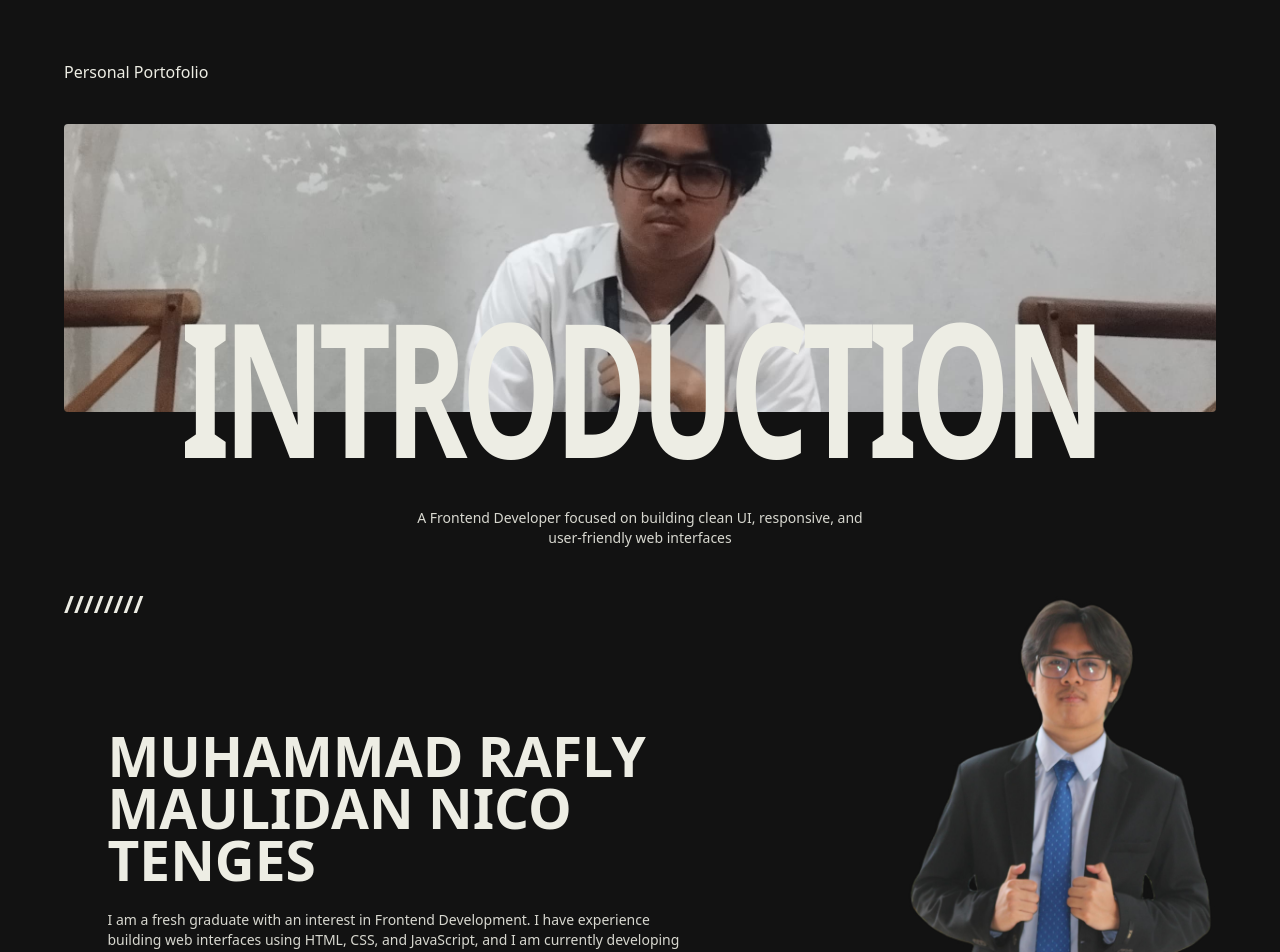
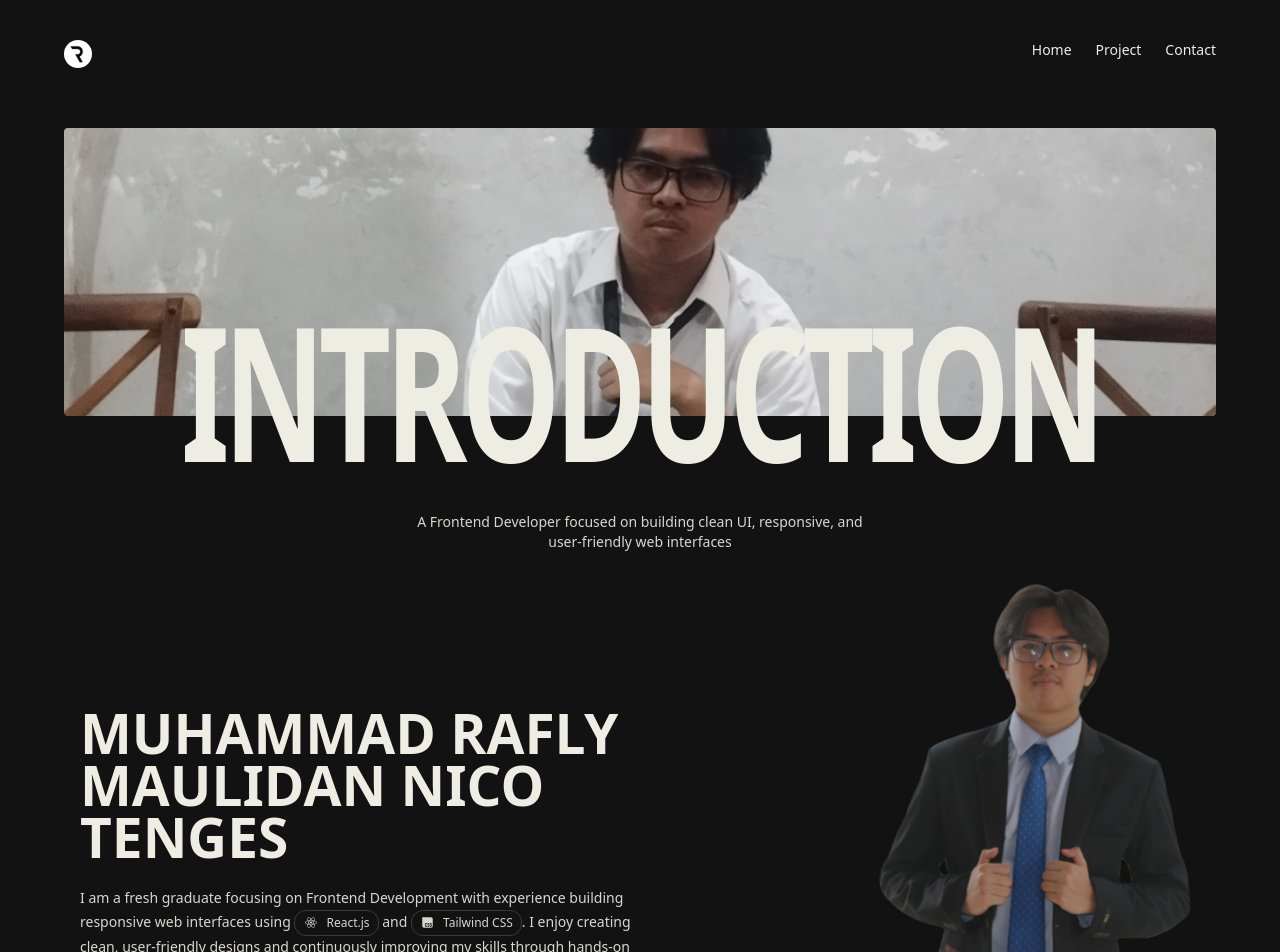
Before and after one commit to seeyouridan/porto-project, a React (Vite) app: page / in a window 1280 px wide. Shown: the top 952 px of the page. Built offline with nearby package versions, Linux system fonts and the light colour scheme.

Commit message:
Menambah komponen untuk navbar dan span highlight

```diff
--- a/src/App.jsx
+++ b/src/App.jsx
@@ -1,16 +1,37 @@
 import { useState } from "react";
+
+import NavItem from "./components/NavItem";
+import Span from "./components/SpanHighlight";
+
+const navItems = [
+	{ href: "#", label: "Home" },
+	{ href: "#", label: "Project" },
+	{ href: "#", label: "Contact" },
+];
+
+const span = [
+	{ icon: "fa-react", label: "React.js", href: "https://react.dev/" },
+	{ icon: "fa-css", label: "Tailwind CSS", href: "https://tailwindcss.com/" },
+];
 
 function App() {
 	return (
 		<>
-			<nav></nav>
+			<nav className="bg-[#121212] text-[#edede4]">
+				<div className="grid grid-cols-2 py-10 px-16 max-w-350 m-auto">
+					<img src="/Icon.png" className="h-7 rounded-2xl" alt="" />
+					<div className="col-end-4">
+						<ul className="flex gap-6 text-sm font-medium">
+							{navItems.map((item) => (
+								<NavItem key={item.href} href={item.href} label={item.label} />
+							))}
+						</ul>
+					</div>
+				</div>
+			</nav>
 
 			<header className="bg-[#121212] text-[#edede4]">
 				<div className="container m-auto max-w-full pt-5 pb-5">
-					<div className="grid grid-cols-2 gap-4 py-10 px-16">
-						<div className="col-start-1 col-end-3">Personal Portofolio</div>
-					</div>
-
 					<div className="flex flex-col items-center gap-4">
 						<div className="h-72 w-full max-w-6xl overflow-hidden rounded-sm">
 							<img
@@ -36,29 +57,32 @@ function App() {
 
 					<div className="grid grid-cols-2 gap-4 pt-10 px-16">
 						<div className="col-start-1 col-end-3">
-							<span className="font-bold text-2xl">////////</span>
+							<span className="font-bold text-2xl">&nbsp;</span>
 						</div>
 					</div>
 				</div>
 
-				<div className="content -mt-25">
-					<div className="grid grid-cols-4 gap-4 pr-15">
-						<div className="col-start-1 col-end-4 m-auto max-w-2xl pt-20 ">
+				<div className="content -mt-30">
+					<div className="grid grid-cols-2 gap-4 max-w-350 m-auto px-20">
+						<div className="m-auto pt-20 w-2xl">
 							<h2 className="text-[55px] font-bold text-base/13">
 								MUHAMMAD RAFLY MAULIDAN NICO TENGES
 							</h2>
 							<br />
-							<p className="text-sm opacity-90 max-w-xl">
-								I am a fresh graduate with an interest in Frontend Development.
-								I have experience building web interfaces using HTML, CSS, and
-								JavaScript, and I am currently developing personal projects with
-								React. I enjoy creating clean, responsive, and user-friendly
-								designs, and I continuously improve my skills through hands-on
-								projects.
+							<p className="text-sm opacity-90 max-w-xl leading-relaxed">
+								I am a fresh graduate focusing on Frontend Development with
+								experience building responsive web interfaces using{" "}
+								<Span {...span[0]} /> and <Span {...span[1]} />. I enjoy
+								creating clean, user-friendly designs and continuously improving
+								my skills through hands-on projects.
 							</p>
 						</div>
-						<div className="col-span-3 col-end-7 text-right">
-							<img src="./img/image-me.png" className="h-140" alt="image-me" />
+						<div className="col-end-4">
+							<img
+								src="./img/image-me.png"
+								className="h-140 opacity-70"
+								alt="image-me"
+							/>
 						</div>
 					</div>
 				</div>
--- /dev/null
+++ b/src/components/NavItem.jsx
@@ -0,0 +1,14 @@
+function NavItem({ href, label }) {
+	return (
+		<li>
+			<a
+				href={href}
+				className="text-[#edede4] hover:text-[#9c9797] hover:duration-150"
+			>
+				{label}
+			</a>
+		</li>
+	);
+}
+
+export default NavItem;
--- /dev/null
+++ b/src/components/SpanHighlight.jsx
@@ -0,0 +1,30 @@
+function Span({ icon, label, href }) {
+	const baseClass =
+		"inline-flex items-center gap-2 px-2 py-1 " +
+		"border border-[#edede4]/20 rounded-xl text-xs " +
+		"hover:border-[#edede4]/80 transition";
+
+	const content = (
+		<>
+			<i className={`fa-brands ${icon}`}></i>
+			{label}
+		</>
+	);
+
+	if (href) {
+		return (
+			<a
+				href={href}
+				target="_blank"
+				rel="noopener noreferrer"
+				className={baseClass}
+			>
+				{content}
+			</a>
+		);
+	}
+
+	return <span className={baseClass}>{content}</span>;
+}
+
+export default Span;
```
